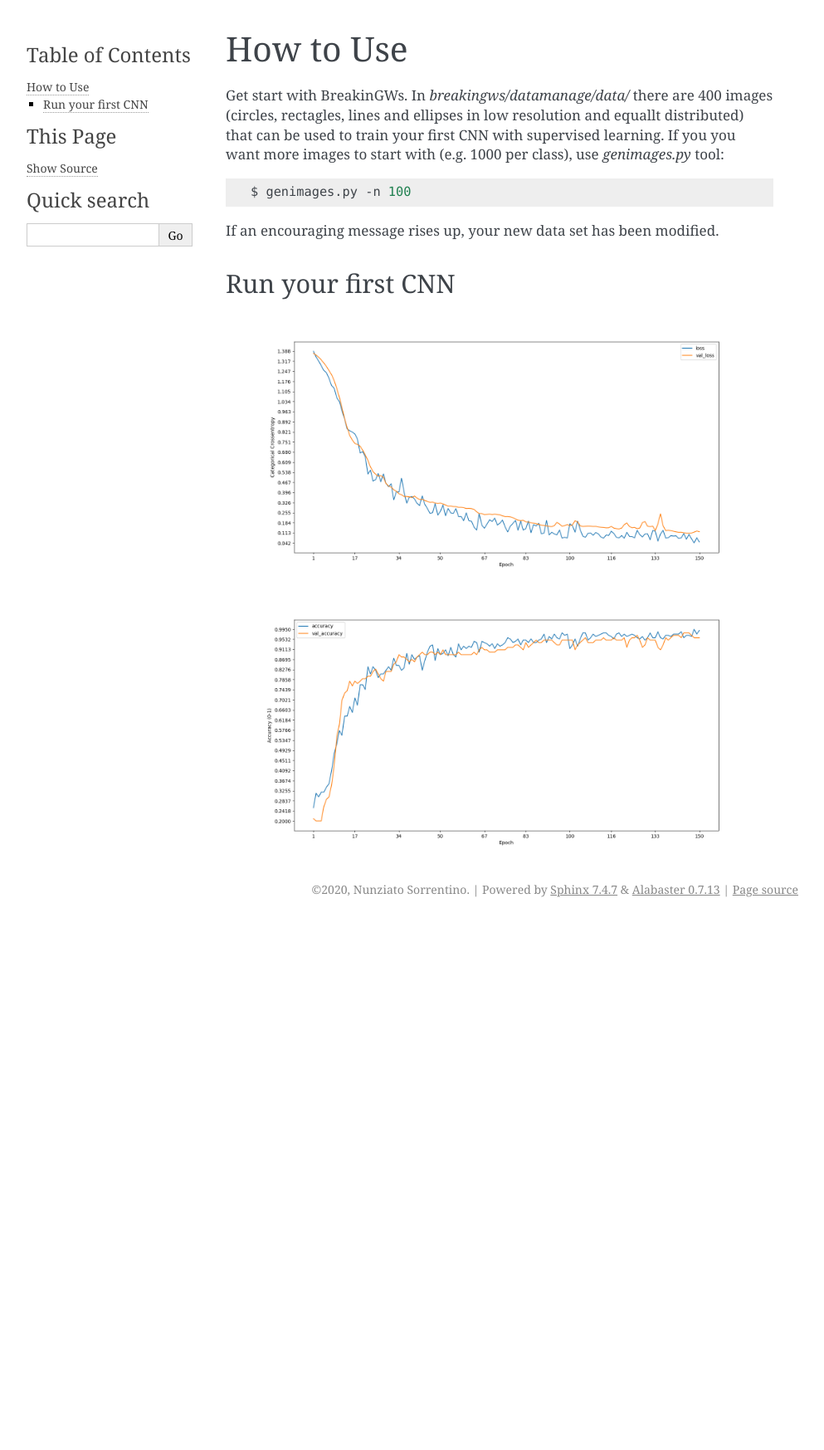
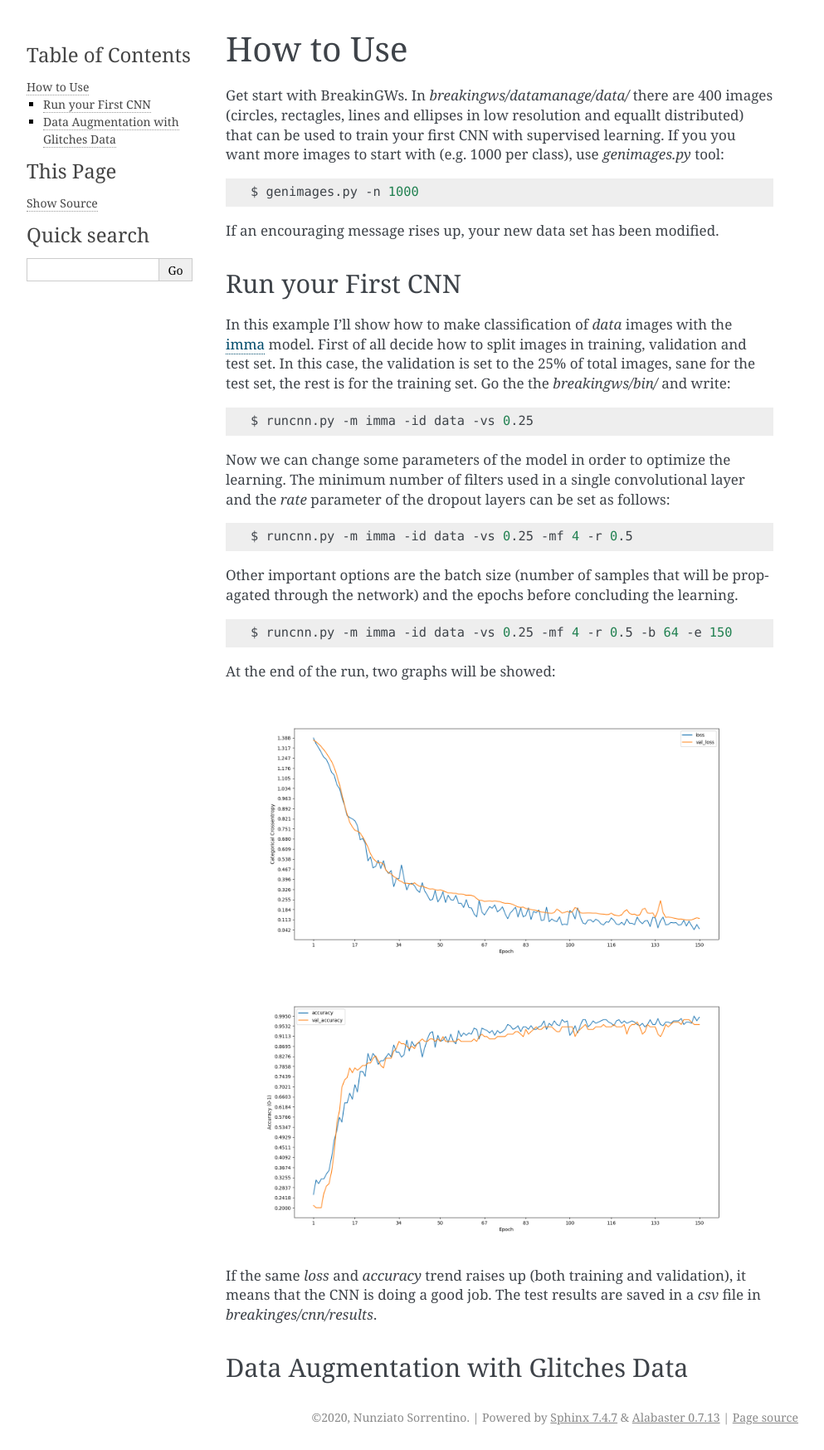
Before and after one commit to nunziosorrentino/breakingws, a Sphinx documentation site: the page built from docs/source/howtouse.rst, in a window 1280 px wide. Shown: the whole page at 83% size, without its empty margins (148-1141 px from the left). Built offline with Sphinx 7.4.7, drawn with Linux system fonts in a browser that asks for light colours; before the commit the page ends 1111 px from its top, so only the background shows below that.

Commit message:
Updated docs

```diff
--- a/docs/source/howtouse.rst
+++ b/docs/source/howtouse.rst
@@ -11,13 +11,48 @@ per class), use *genimages.py* tool:
 
 .. code-block:: bash
 
-    $ genimages.py -n 100
+    $ genimages.py -n 1000
 
 If an encouraging message rises up, your new data set has been modified.
 
-Run your first CNN
+Run your First CNN
 ------------------
+
+In this example I'll show how to make classification of *data* images with the
+:ref:`imma <overview>` model. First of all decide how to split images in
+training, validation and test set. In this case, the validation is set to
+the 25% of total images, sane for the test set, the rest is for the training set.
+Go the the *breakingws/bin/* and write:
+
+.. code-block:: bash
+
+    $ runcnn.py -m imma -id data -vs 0.25
+
+Now we can change some parameters of the model in order to optimize the
+learning. The minimum number of filters used in a single convolutional layer
+and the *rate* parameter of the dropout layers can be set as follows:
+
+.. code-block:: bash
+
+    $ runcnn.py -m imma -id data -vs 0.25 -mf 4 -r 0.5
+
+Other important options are the batch size (number of samples that
+will be propagated through the network) and the epochs before concluding
+the learning.
+
+.. code-block:: bash
+
+    $ runcnn.py -m imma -id data -vs 0.25 -mf 4 -r 0.5 -b 64 -e 150
+
+At the end of the run, two graphs will be showed:
 
 .. image:: figures/imma_loss.png
 
 .. image:: figures/imma_acc.png
+
+If the same *loss* and *accuracy* trend raises up (both training and validation),
+it means that the CNN is doing a good job. The test results are saved in a
+*csv* file in *breakinges/cnn/results*.
+
+Data Augmentation with Glitches Data
+------------------------------------
```
